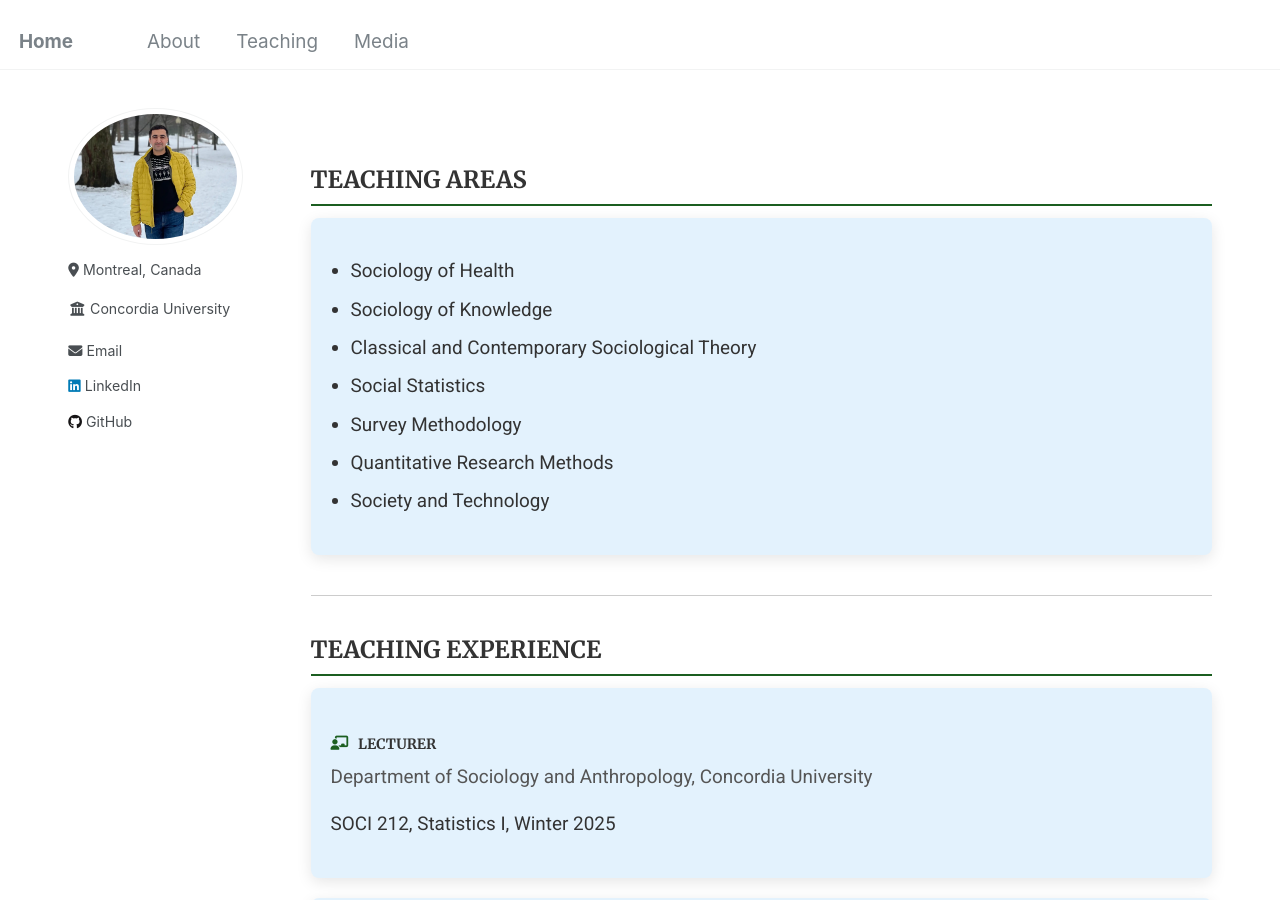
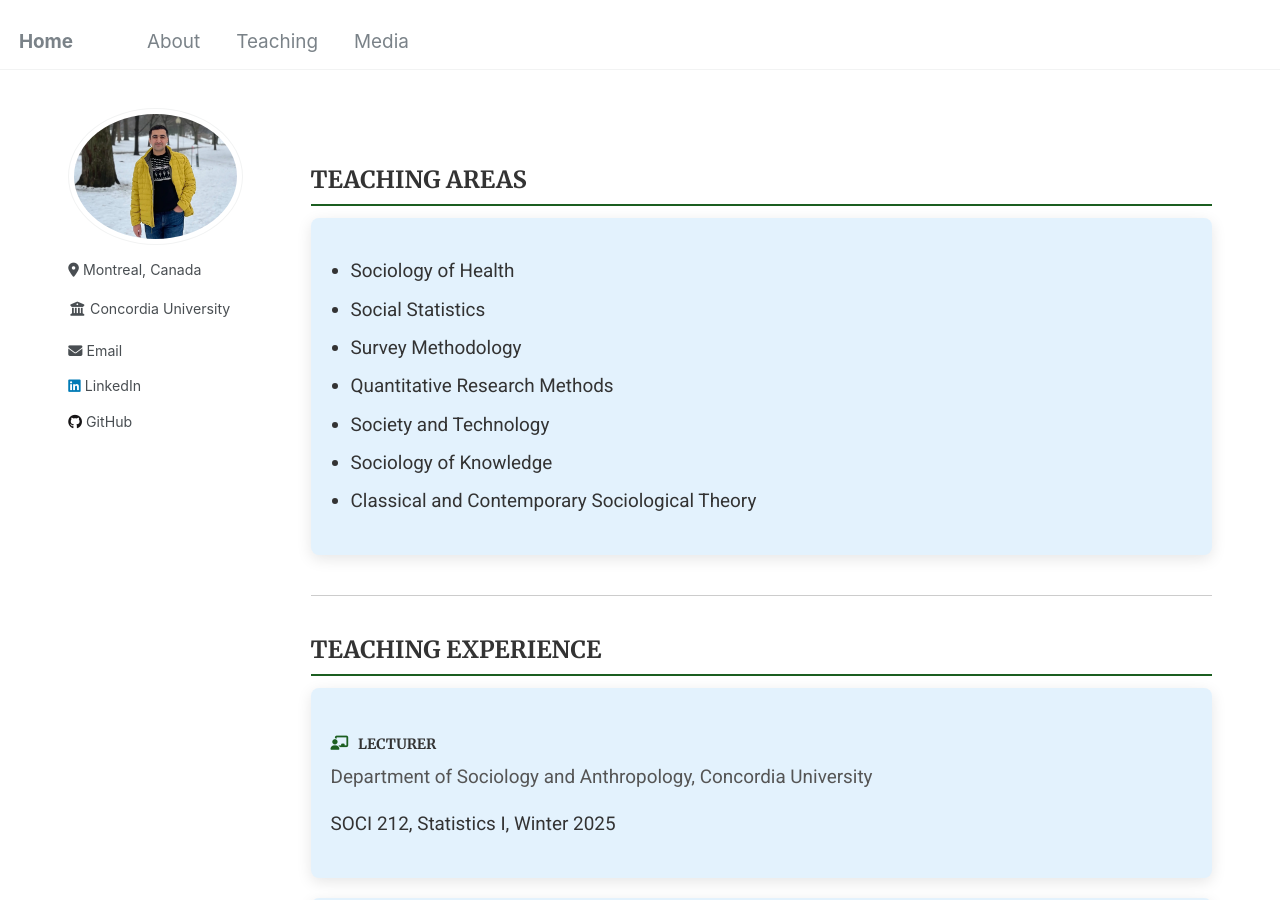
Before and after one commit to Mohsnmonji/mohsnmonji.github.io, a Jekyll site: the page built from _pages/teaching.md, in a window 1280 px wide and 900 px high. Built offline with Jekyll 4.4.1, drawn with Linux system fonts in a browser that asks for light colours.

```diff
--- a/_pages/teaching.md
+++ b/_pages/teaching.md
@@ -66,12 +66,12 @@ author_profile: true
   <div class="teaching-card">
     <ul class="teaching-list" style="list-style-type: disc; padding-left: 20px;">
       <li>Sociology of Health</li>
-      <li>Sociology of Knowledge</li>
-      <li>Classical and Contemporary Sociological Theory</li>
       <li>Social Statistics</li>
       <li>Survey Methodology</li>
       <li>Quantitative Research Methods</li>
       <li>Society and Technology</li>
+      <li>Sociology of Knowledge</li>
+      <li>Classical and Contemporary Sociological Theory</li>
     </ul>
   </div>
 </div>
```
